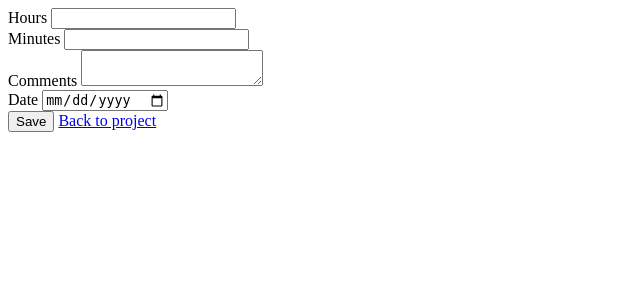
After one commit to ivancarrascal/Generation-projects, a Rails app: page /projects/1/entries/new in a window 1280 px wide. The commit adds this page. Shown: the top 300 px of the page, without its empty margins (0-640 px from the left). Run offline with Rails 7, Linux system fonts and the light colour scheme; data comes from the database, SQL or seed files in the repository; some libraries are stand-ins or nearby versions.

Commit message:
Timetracking finished

```diff
--- a/facetoface/semana_2/book_store/app/controllers/books_controller.rb
+++ b/facetoface/semana_2/book_store/app/controllers/books_controller.rb
@@ -1,5 +1,5 @@
 class BooksController < ApplicationController
 	def index
-		@all_books = Book.all
+		@books = Book.all
 	end
 end
--- a/facetoface/semana_2/timetracking/app/controllers/entries_controller.rb
+++ b/facetoface/semana_2/timetracking/app/controllers/entries_controller.rb
@@ -3,4 +3,47 @@ class EntriesController < ApplicationController
 		@project = Project.find params[:project_id]
 		@entries = @project.entries
 	end
+	def new
+		@project = Project.find params[:project_id]
+		@entry = @project.entries.new
+	end
+	def create
+		@project = Project.find params[:project_id]
+		@entry = @project.entries.new entry_params
+		if @entry.save
+			flash[:notice] = "Entry created successfully"
+			redirect_to project_entries_path(@project)
+		else
+			flash[:alert] = "Entry hasn't been created successfully"
+			render 'new'
+		end
+	end
+
+	def edit
+		@project = Project.find params[:project_id]
+		@entry = @project.entries.find params[:id]
+	end
+	def update
+		@entry = Entry.find(params[:id])
+
+		if @entry.update_attributes entry_params
+			flash[:notice] = "Entry updated successfully"
+			redirect_to action: 'index'
+		else
+			flash.now[:errors] = @entry.errors.full_messages
+			render 'edit'
+		end
+	end
+
+	def destroy
+		@project = Project.find params[:project_id]
+		@entry = @project.entries.find params[:id]
+		@entry.destroy
+		redirect_to projects_path
+	end
+
+	private
+	def entry_params
+		params.require(:entry).permit(:hours, :minutes, :comments, :date)
+	end
 end
--- a/facetoface/semana_2/timetracking/app/helpers/application_helper.rb
+++ b/facetoface/semana_2/timetracking/app/helpers/application_helper.rb
@@ -1,2 +1,17 @@
 module ApplicationHelper
+	def flash_message
+		display_message(:alert) || display_message(:notice)
+	end
+
+	private
+
+	def display_message (type)
+		if flash[type]
+			content_tag :div, class: type do
+				content_tag :p do
+					flash[type]
+				end
+			end
+		end
+	end
 end
--- a/facetoface/semana_2/timetracking/app/views/entries/index.html.erb
+++ b/facetoface/semana_2/timetracking/app/views/entries/index.html.erb
@@ -1,9 +1,15 @@
+<% flash_message %>
+
 <ul>
 	<% @entries.each do |entry| %>
 	<li>
+		<%= entry.id %> -
 		<%= entry. hours %> h -
 		<%= entry.minutes %> m -
 		<%= entry.date %>
+		<%= link_to('Edit entry', edit_project_entry_path(@project, entry)) %>
+		<%= link_to('Delete entry', project_entry_path(@project, entry), method: :delete, data: {confirm: 'Are you sure?'}) %>
 	</li>
 	<% end %>
+	<li><%= link_to('Back', projects_path) %></li>
 </ul>
--- /dev/null
+++ b/facetoface/semana_2/timetracking/app/views/entries/new.html.erb
@@ -0,0 +1,27 @@
+<% flash_message %>
+
+<% if @entry.errors.any? %>
+	<ul>
+		<% @entry.errors.full_messages.each do |error_msg| %>
+		<li><%= error_msg %></li>
+		<% end %>
+	</ul>
+<% end %>
+
+<%= form_for [@project, @entry] do |f|%>
+	<%= f.label :hours %>
+	<%= f.text_field :hours %>
+	<br>
+	<%= f.label :minutes %>
+	<%= f.text_field :minutes %>
+	<br>
+	<%= f.label :comments %>
+	<%= f.text_area :comments %>
+	<br>
+	<%= f.label :date %>
+	<%= f.date_field :date %>
+	<br>
+
+	<%= f.submit 'Save' %>
+	<%= link_to('Back to project', project_path(@project)) %>
+<% end %>
--- /dev/null
+++ b/facetoface/semana_2/timetracking/app/views/projects/edit.html.erb
@@ -0,0 +1 @@
+<%= render "form" %>
--- a/facetoface/semana_2/timetracking/app/views/projects/index.html.erb
+++ b/facetoface/semana_2/timetracking/app/views/projects/index.html.erb
@@ -1,5 +1,6 @@
 <ul>
 	<% @projects.each do |project| %>
-			<li><%= project.id %> - <%= project.name %> - <%= project.description if project.description.present? %> - <%= project.created_at %></li>
+			<li><%= project.id %> - <%= link_to(project.name, project_entries_path(project)) %> - <%= project.description if project.description.present? %> - <%= project.created_at %> - <%= link_to('Delete project', project_path(project), method: :delete, data: {confirm: "Are you sure?"}) %></li>
 	<% end %>
+	<li><%= link_to('New project', new_project_path) %></li>
 </ul>
--- a/facetoface/semana_2/timetracking/app/views/projects/show.html.erb
+++ b/facetoface/semana_2/timetracking/app/views/projects/show.html.erb
@@ -1,4 +1,5 @@
 <h1> Project <%= @project.id %>
 	<p> Name: <%= @project.name %> </p>
 	<p> Description: <%= @project.description %> </p>
+	<p><%= link_to('New Entry', new_project_entry_path(@project)) %>
 </h1>
--- a/facetoface/semana_2/timetracking/app/views/site/home.html.erb
+++ b/facetoface/semana_2/timetracking/app/views/site/home.html.erb
@@ -1,2 +1,3 @@
 <h1> Welcome to the best timetracking app EVER </h1>
 <p> Developed with LOVE </p>
+<%= link_to('Show all projects', projects_path) %>
```
Also changed, not shown: facetoface/semana_2/timetracking/app/controllers/projects_controller.rb (+19 -0 lines), facetoface/semana_2/timetracking/app/views/entries/edit.html.erb (added, +17 -0 lines), facetoface/semana_2/timetracking/app/views/projects/_form.html.erb (added, +10 -0 lines), facetoface/semana_2/timetracking/app/views/projects/new.html.erb (+1 -10 lines).
